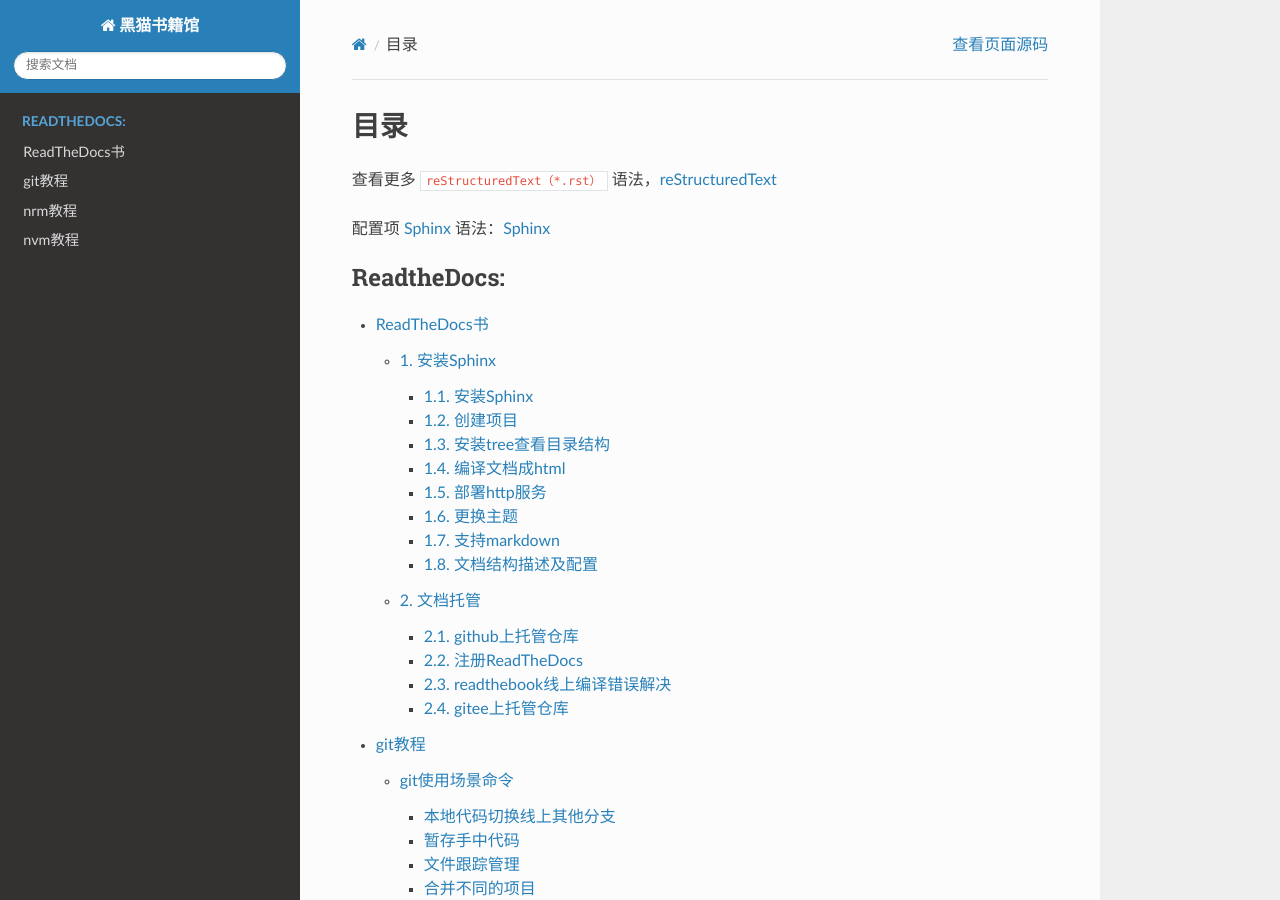
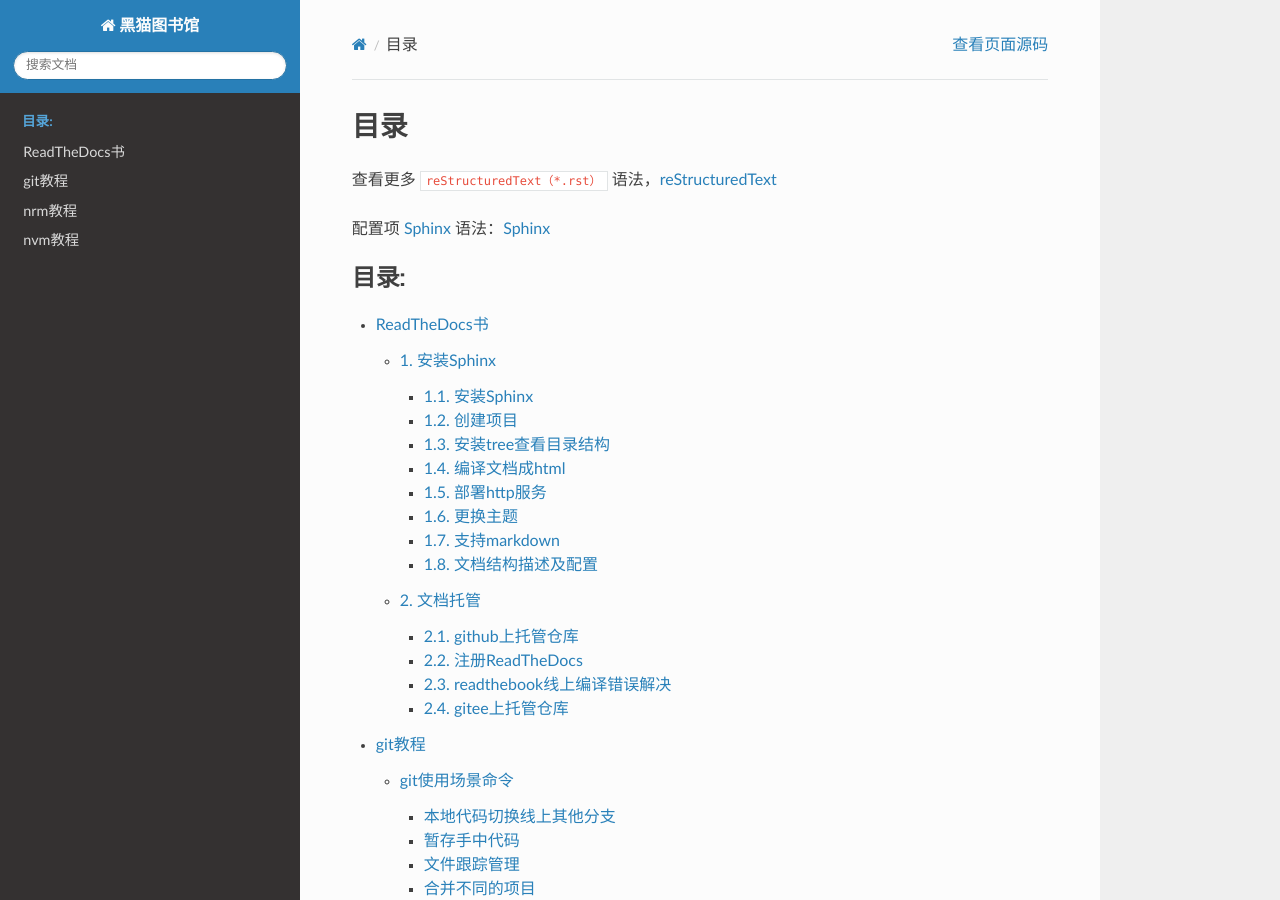
Before and after one commit to heimiao/myBook, a Sphinx documentation site: the page built from source/index.rst, in a window 1280 px wide and 900 px high. Built offline with Sphinx 7.4.7 and the Read the Docs theme 3.1.0, drawn with Linux system fonts in a browser that asks for light colours; pages that are not in the unit, such as notebooks, are missing from menus.

Commit message:
更新书籍

```diff
--- a/source/books/nrm/index.rst
+++ b/source/books/nrm/index.rst
@@ -6,7 +6,7 @@
 
 .. toctree::
     :maxdepth: 2
-    :numbered: 2
+    .. :numbered: 2
 
 
 nrm安装
--- a/source/books/nvm/index.rst
+++ b/source/books/nvm/index.rst
@@ -6,7 +6,7 @@
 
 .. toctree::
     :maxdepth: 2
-    :numbered: 2
+    .. :numbered: 2
 
 安装 `NVM <https://gitcode.com/gh_mirrors/nv/nvm/overview?utm_source=highlight_word_gitcode&word=nvm&isLogin=1/>`_
 ----------
--- a/source/conf.py
+++ b/source/conf.py
@@ -6,7 +6,7 @@
 # -- Project information -----------------------------------------------------
 # https://www.sphinx-doc.org/en/master/usage/configuration.html#project-information
 
-project = '黑猫书籍馆'
+project = '黑猫图书馆'
 copyright = '2024, heimao'
 author = 'heimao'
 release = '1.0'
--- a/source/index.rst
+++ b/source/index.rst
@@ -14,7 +14,7 @@
 
 .. toctree::
    :maxdepth: 3
-   :caption: ReadtheDocs:
+   :caption: 目录:
 
 
    books/readthedocs/index
```
Also changed, not shown: source/books/readthedocs/01_doc.md (+2 -0 lines).
